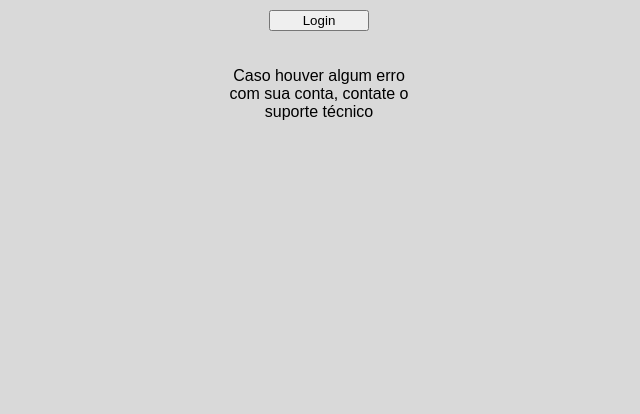
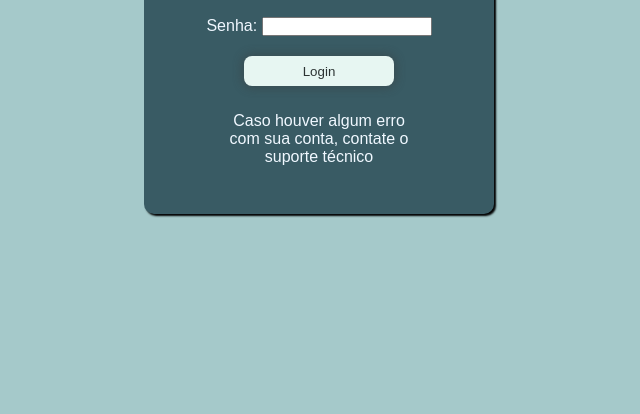
Before and after one commit to Ilton-will/phptest, a plain HTML site: page index.html in a window 1280 px wide. Shown: the part 386-800 px from the top of the page, without its empty margins (321-961 px from the left). Drawn offline with Linux system fonts and the light colour scheme.

Commit message:
retoques

```diff
--- a/css/style.css
+++ b/css/style.css
@@ -1,14 +1,16 @@
 @charset "UTF-8";
 *{
-
+    width: 0;
+    padding: 0;
     font-family: Arial, Helvetica, sans-serif;
+    color: aliceblue;
 }
 html, body{
     margin: 0px;
 }
 
 .container{
-    background-color: #D9D9D9;
+    background-color: #A5C9CA ;
     width: 100vw;
     height: 100vh;
     margin: 0 auto;
@@ -20,14 +22,17 @@ html, body{
 
 h1{
     text-align: center;
-    padding-bottom: 20px;
+    padding: 40px 0px;
     width: 250px;
     margin: 0 auto;
 }
 
 .form{
-    width: 300px;
+    width: 350px;
     height: 400px;
+    background-color: #395B64;
+    border-radius: 10px 10px 10px 10px;
+    box-shadow: 2px 2px 2px #000000;
     margin: 0 auto;
     text-align: center;
 }
@@ -35,17 +40,29 @@ h1{
     width: 250px;
     margin: 0 auto;
 }
-.locate:first-child{
-    width: 300px;
-}
 
 input{
     width: 166px;
 }
 
+.locate p:first-child {
+    margin-left: 3px;
+}
+
 input[type=submit]{
-    width: 100px;
-    margin: 20px 0px;
+    width: 150px;
+    height: 30px;
+    margin: 10px;
+    color: #2C3333;
+    text-align: center;
+    text-decoration: none;
+    border: none;
+    border-radius: 8px;
+    box-shadow: 0px 0px 10px 2px rgba(59, 59, 59, 0.445);
+    display: inline-block;
+    background-color: #E7F6F2;
+    transition-duration: 0.4s;
+    cursor: pointer;
 }
 
 .login{
```
